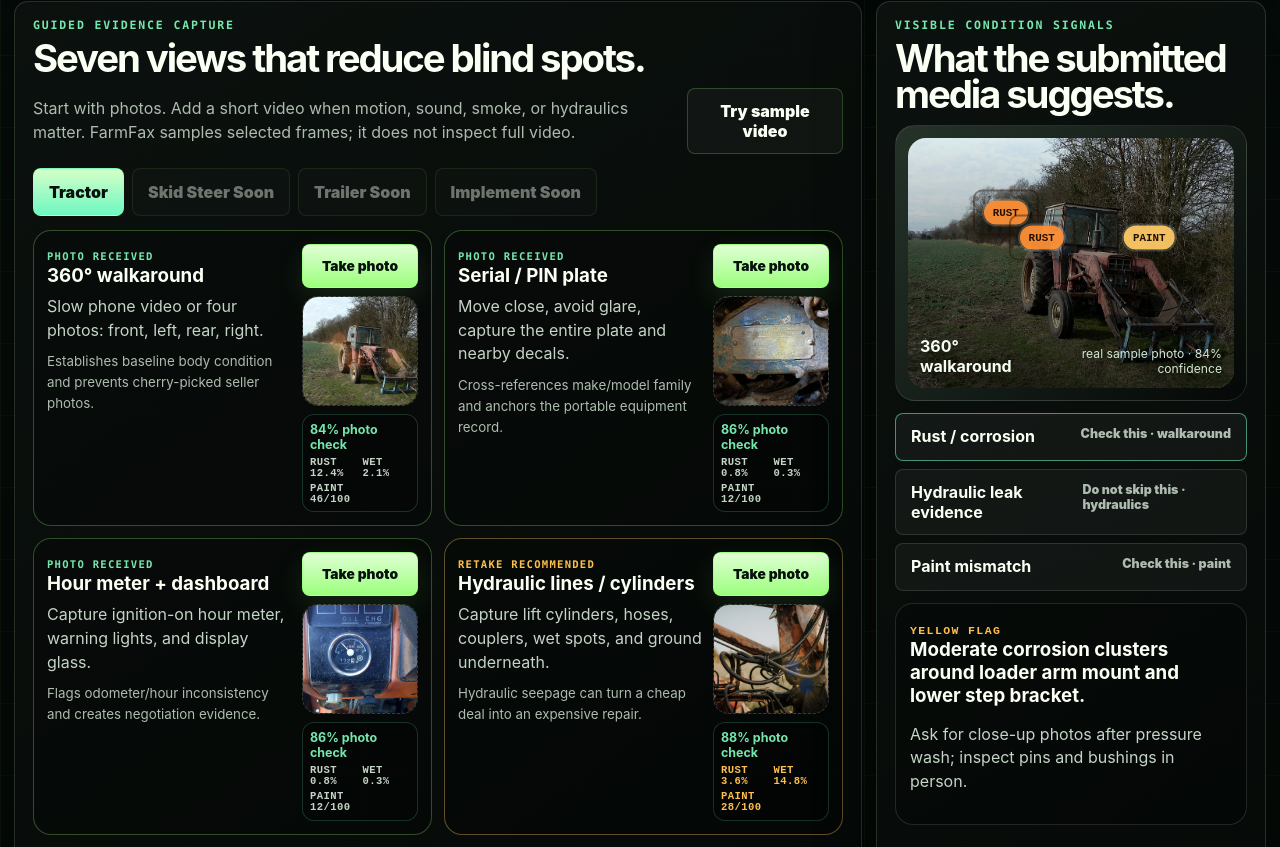
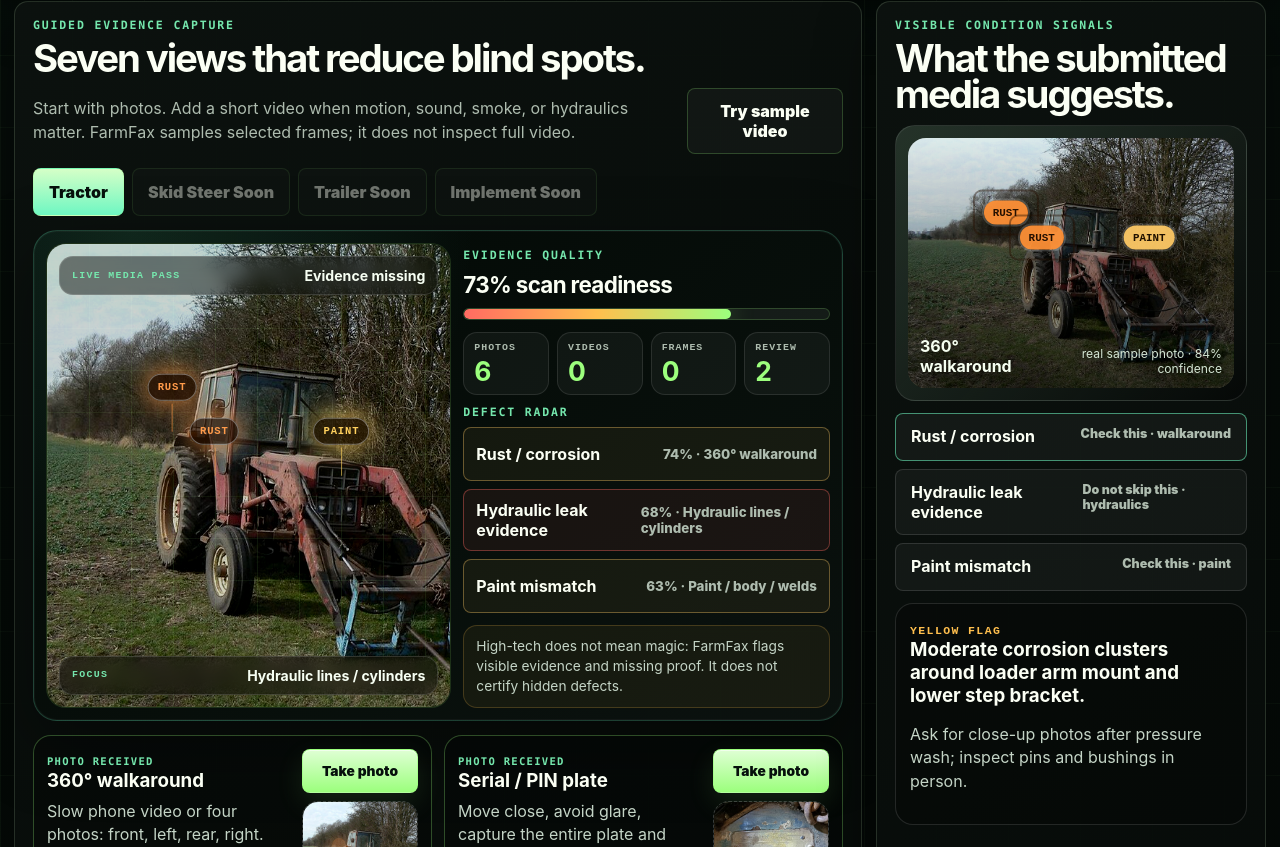
Before and after one commit to primetimeindy/farmfax, a React (Vite) app: page / in a window 1280 px wide. Shown: the part 1313-2160 px from the top of the page. Built offline with nearby package versions, Linux system fonts and the light colour scheme.

Commit message:
feat: add high-tech scan cockpit

```diff
--- a/scripts/verify-demo.mjs
+++ b/scripts/verify-demo.mjs
@@ -35,6 +35,10 @@
   'data-qa="defense-panel"',
   'data-qa="real-photo-analysis"',
   'data-qa="analysis-overlay-photo"',
+  'data-qa="scan-cockpit"',
+  'data-qa="scan-readiness-meter"',
+  'Defect radar',
+  'Evidence quality',
   'data-qa="qr-share-block"',
   'data-qa="phone-install-card"',
   'sample-photos/',
--- a/src/App.css
+++ b/src/App.css
@@ -108,6 +108,38 @@
 .equipment-toggle button { text-transform:capitalize; }
 .equipment-toggle button.active { color:#06100c; background:linear-gradient(180deg, #d5ffc7, #6ef7c2); }
 .equipment-toggle button:disabled { opacity:.42; cursor:not-allowed; }
+.scan-cockpit { margin:14px 0; display:grid; grid-template-columns:minmax(0,1.05fr) .95fr; gap:12px; border:1px solid rgba(110,247,194,.22); border-radius:24px; padding:12px; background:radial-gradient(circle at 12% 0%, rgba(110,247,194,.12), transparent 40%), linear-gradient(145deg, rgba(2,8,5,.92), rgba(12,19,16,.92)); box-shadow:0 24px 70px rgba(0,0,0,.35), inset 0 0 0 1px rgba(255,255,255,.035); }
+.scan-viewport { position:relative; min-height:330px; border-radius:20px; overflow:hidden; background:#010302; border:1px solid rgba(156,255,125,.18); }
+.scan-viewport img { width:100%; height:100%; min-height:330px; object-fit:cover; display:block; filter:saturate(1.06) contrast(1.08) brightness(.82); }
+.scan-gridlines { position:absolute; inset:0; background:linear-gradient(90deg, rgba(156,255,125,.12) 1px, transparent 1px), linear-gradient(180deg, rgba(156,255,125,.10) 1px, transparent 1px); background-size:42px 42px; mix-blend-mode:screen; opacity:.65; pointer-events:none; }
+.scan-beam { position:absolute; left:-10%; right:-10%; top:0; height:34%; background:linear-gradient(180deg, transparent, rgba(110,247,194,.22), rgba(156,255,125,.36), transparent); filter:blur(.2px); animation:scanSweep 3.5s ease-in-out infinite; pointer-events:none; }
+@keyframes scanSweep { 0%,100% { transform:translateY(-55%); opacity:.18; } 50% { transform:translateY(260%); opacity:.78; } }
+.scan-tag { position:absolute; transform:translate(-50%,-50%); z-index:2; border:1px solid rgba(255,255,255,.36); border-radius:999px; padding:7px 9px; font:1000 .66rem/1 ui-monospace, monospace; text-transform:uppercase; letter-spacing:.08em; box-shadow:0 0 28px currentColor, 0 16px 36px rgba(0,0,0,.45); }
+.scan-tag::after { content:""; position:absolute; left:50%; top:calc(100% + 4px); width:1px; height:28px; background:currentColor; opacity:.62; }
+.scan-tag.rust { color:#ff9b4a; background:rgba(48,20,0,.72); }
+.scan-tag.wet { color:#ff7b74; background:rgba(55,0,0,.72); }
+.scan-tag.paint { color:#ffd15e; background:rgba(45,28,0,.72); }
+.scan-hud-top, .scan-hud-bottom { position:absolute; left:12px; right:12px; z-index:2; display:flex; justify-content:space-between; gap:10px; align-items:center; border:1px solid rgba(255,255,255,.14); border-radius:14px; padding:10px 12px; background:rgba(0,0,0,.46); backdrop-filter:blur(8px); }
+.scan-hud-top { top:12px; }
+.scan-hud-bottom { bottom:12px; }
+.scan-hud-top span, .scan-hud-bottom span { color:var(--mint); font:1000 .62rem/1 ui-monospace, monospace; letter-spacing:.13em; text-transform:uppercase; }
+.scan-hud-top b, .scan-hud-bottom b { color:#f7fff3; font-size:.88rem; text-align:right; }
+.scan-console { display:grid; gap:12px; align-content:start; }
+.scan-console h3 { margin:8px 0 10px; color:var(--ink); font-size:1.4rem; letter-spacing:-.03em; }
+.readiness-bar { height:12px; border-radius:999px; overflow:hidden; border:1px solid rgba(156,255,125,.2); background:rgba(255,255,255,.06); }
+.readiness-bar i { display:block; height:100%; border-radius:inherit; background:linear-gradient(90deg, var(--red), var(--amber), var(--green)); box-shadow:0 0 26px rgba(156,255,125,.45); }
+.scan-stats { display:grid; grid-template-columns:repeat(4,1fr); gap:8px; }
+.scan-stats article { border:1px solid rgba(255,255,255,.10); border-radius:14px; padding:10px; background:rgba(255,255,255,.045); }
+.scan-stats span { display:block; color:var(--muted); font:900 .62rem/1 ui-monospace, monospace; text-transform:uppercase; letter-spacing:.10em; }
+.scan-stats b { display:block; margin-top:6px; color:var(--green); font-size:1.65rem; line-height:.95; }
+.defect-radar { display:grid; gap:8px; }
+.radar-pill { min-height:54px; display:flex; justify-content:space-between; align-items:center; gap:10px; width:100%; padding:10px 12px; color:var(--ink); background:rgba(255,255,255,.04); border-color:rgba(255,255,255,.12); box-shadow:none; text-align:left; }
+.radar-pill b, .radar-pill small { display:block; }
+.radar-pill small { color:var(--muted); font-weight:850; }
+.radar-pill.red { border-color:rgba(255,107,98,.38); background:rgba(255,107,98,.07); }
+.radar-pill.yellow { border-color:rgba(255,202,103,.36); background:rgba(255,202,103,.06); }
+.radar-pill.green { border-color:rgba(156,255,125,.28); background:rgba(156,255,125,.055); }
+.scan-disclaimer { margin:0; color:#d7e4d1; border:1px solid rgba(255,191,78,.20); border-radius:14px; padding:10px 12px; background:rgba(255,191,78,.055); font-size:.86rem; line-height:1.35; }
 .capture-grid { display:grid; grid-template-columns: repeat(2, minmax(0,1fr)); gap: 12px; }
 .capture-slot { border:1px solid rgba(255,255,255,.1); border-radius: 18px; padding: 13px; background:rgba(0,0,0,.22); display:grid; grid-template-columns: minmax(0,1fr) 116px; gap: 10px; min-height: 190px; }
 .capture-slot.accepted { border-color: rgba(156,255,125,.28); }
@@ -300,7 +332,9 @@
   .sample-video-button { min-width:0; }
   .qr-share-block { grid-template-columns:1fr; }
   .qr-share-block img { justify-self:center; width:132px; height:132px; }
-  .capture-grid, .question-grid, .risk-strip, .risk-factor-grid, .scenario-switcher, .trace-grid, .judge-proof-grid, .defense-panel, .proof-strip { grid-template-columns:1fr; }
+  .capture-grid, .question-grid, .risk-strip, .risk-factor-grid, .scenario-switcher, .trace-grid, .judge-proof-grid, .defense-panel, .proof-strip, .scan-cockpit { grid-template-columns:1fr; }
+  .scan-viewport, .scan-viewport img { min-height:260px; }
+  .scan-stats { grid-template-columns:repeat(2,1fr); }
   .sample-selector { padding:14px; }
   .capture-slot { grid-template-columns:1fr; padding:14px; min-height:unset; }
   .capture-slot label, .capture-preview, .capture-slot img, .phone-placeholder { min-height:150px; }
--- a/src/App.tsx
+++ b/src/App.tsx
@@ -503,6 +503,10 @@
   const videoSourceCount = slots.filter((slot) => slot.mediaType === 'video').length
   const photoSourceCount = analyzedSlots.filter((slot) => slot.mediaType !== 'video').length
   const sampledFrameCount = slots.reduce((sum, slot) => sum + (slot.video?.frameCount ?? 0), 0)
+  const scanReadiness = Math.round(((acceptedCount + reviewCount * 0.55) / slots.length) * 100)
+  const highestRiskFinding = findings.find((finding) => finding.severity === 'red') ?? findings.find((finding) => finding.severity === 'yellow') ?? findings[0]
+  const scanMode = missing.length ? 'Evidence missing' : reviewCount ? 'Human review needed' : 'Ready for buyer report'
+  const scanFocus = highestRiskFinding ? slotTitle(slots, highestRiskFinding.evidence) : 'Walkaround'
   const analysisSlot = useMemo(() => (
     slots.find((slot) => slot.id === selectedFinding.evidence && slot.image && slot.analysis)
     ?? slots.find((slot) => slot.image && slot.analysis && slot.state === 'review')
@@ -964,6 +968,49 @@
               <button key={type} className={equipmentType === type ? 'active' : 'ghost'} disabled={type !== 'tractor'} onClick={() => type === 'tractor' && setEquipmentType(type)}>{type}{type !== 'tractor' ? ' soon' : ''}</button>
             ))}
           </div>
+          <div className="scan-cockpit" data-qa="scan-cockpit">
+            <div className="scan-viewport">
+              {analysisSlot?.image && <img src={analysisSlot.image} alt="Live FarmFax scan evidence" />}
+              <div className="scan-gridlines" aria-hidden="true" />
+              <div className="scan-beam" aria-hidden="true" />
+              {overlayCells.map((cell, index) => (
+                <span
+                  className={`scan-tag ${cell.kind}`}
+                  key={`scan-${cell.kind}-${cell.x}-${cell.y}-${index}`}
+                  style={{ left: `${10 + cell.x * 10.5}%`, top: `${12 + cell.y * 9.5}%` }}
+                >
+                  {cellLabel(cell.kind)}
+                </span>
+              ))}
+              <div className="scan-hud-top"><span>LIVE MEDIA PASS</span><b>{scanMode}</b></div>
+              <div className="scan-hud-bottom"><span>focus</span><b>{scanFocus}</b></div>
+            </div>
+            <div className="scan-console">
+              <div>
+                <span className="section-label">Evidence quality</span>
+                <h3>{scanReadiness}% scan readiness</h3>
+                <div className="readiness-bar" data-qa="scan-readiness-meter" aria-label={`Scan readiness ${scanReadiness}%`}>
+                  <i style={{ width: `${scanReadiness}%` }} />
+                </div>
+              </div>
+              <div className="scan-stats">
+                <article><span>photos</span><b>{photoSourceCount}</b></article>
+                <article><span>videos</span><b>{videoSourceCount}</b></article>
+                <article><span>frames</span><b>{sampledFrameCount}</b></article>
+                <article><span>review</span><b>{reviewCount}</b></article>
+              </div>
+              <div className="defect-radar">
+                <span className="section-label">Defect radar</span>
+                {findings.map((finding) => (
+                  <button key={`radar-${finding.category}`} type="button" className={`radar-pill ${finding.severity}`} onClick={() => setSelectedFinding(finding)}>
+                    <b>{finding.category}</b>
+                    <small>{finding.confidence}% · {slotTitle(slots, finding.evidence)}</small>
+                  </button>
+                ))}
+              </div>
+              <p className="scan-disclaimer">High-tech does not mean magic: FarmFax flags visible evidence and missing proof. It does not certify hidden defects.</p>
+            </div>
+          </div>
           <div className="capture-grid">
             {slots.map((slot) => (
               <article className={`capture-slot ${slot.state}`} key={slot.id}>
```
